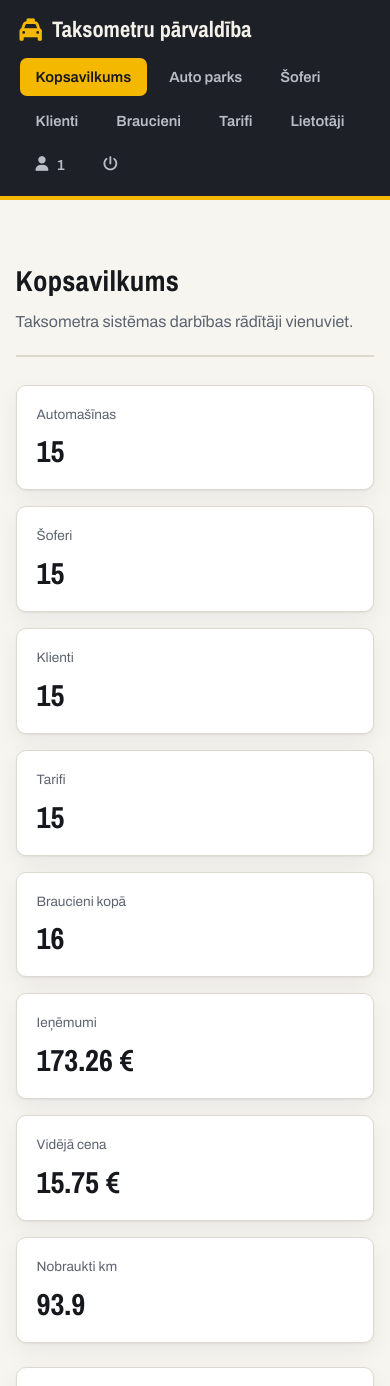
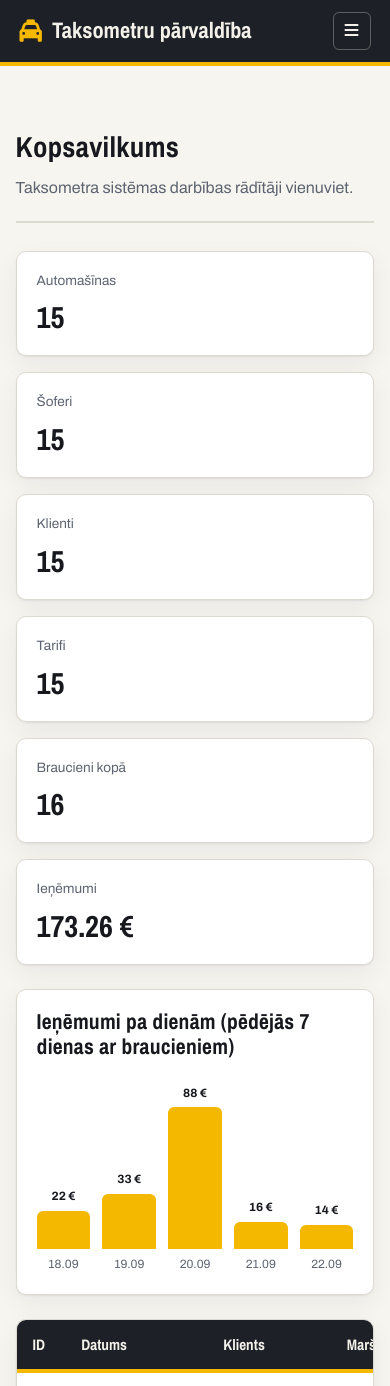
Before and after one commit to gshantop/liepajas_taksometrs, a PHP site: page /admin/main.php in a window 390 px wide. Shown: the top 1386 px of the page. Run offline with PHP 8.4, Linux system fonts and the light colour scheme; the visitor is signed in with stand-in values (Sample User, id 1); data comes from the database, SQL or seed files in the repository.

Commit message:
Pievienoju hamburger menu

```diff
--- a/admin/header.php
+++ b/admin/header.php
@@ -16,7 +16,7 @@ $page = basename($_SERVER["PHP_SELF"]);
     <title>Taksometru pārvaldības sistēma</title>
 
     <!-- style.css atrodas saknes mapē, nevis admin mapē -->
-    <link rel="stylesheet" href="../style.css?v=3">
+    <link rel="stylesheet" href="../style.css?v=4">
 
     <!-- Fonti, kurus izmanto style.css -->
     <link rel="preconnect" href="https://fonts.googleapis.com">
@@ -30,7 +30,12 @@ $page = basename($_SERVER["PHP_SELF"]);
             <i class="fa-solid fa-taxi"></i> Taksometru pārvaldība
         </a>
 
-        <nav>
+        <!-- Hamburgera poga (redzama tikai šaurā ekrānā) -->
+        <button type="button" class="icon-btn" id="burger" aria-label="Izvēlne" aria-expanded="false" aria-controls="admin-nav">
+            <i class="fa-solid fa-bars"></i>
+        </button>
+
+        <nav id="admin-nav">
             <a href="main.php" class="btn <?= $page == 'main.php' ? 'active' : '' ?>">Kopsavilkums</a>
             <a href="autoparks.php" class="btn <?= $page == 'autoparks.php' ? 'active' : '' ?>">Auto parks</a>
             <a href="soferi.php" class="btn <?= $page == 'soferi.php' ? 'active' : '' ?>">Šoferi</a>
@@ -39,7 +44,21 @@ $page = basename($_SERVER["PHP_SELF"]);
             <a href="tarifi.php" class="btn <?= $page == 'tarifi.php' ? 'active' : '' ?>">Tarifi</a>
             <a href="lietotaji.php" class="btn <?= $page == 'lietotaji.php' ? 'active' : '' ?>">Lietotāji</a>
             <a href="#" class="btn"><i class="fa-solid fa-user"></i> <?= htmlspecialchars($_SESSION["lietotajvards_GSHT"]) ?></a>
-            <a href="logout.php" class="btn" aria-label="Iziet"><i class="fas fa-power-off"></i></a>
+            <a href="logout.php" class="btn" aria-label="Iziet"><i class="fas fa-power-off"></i><span class="mob-only"> Iziet</span></a>
         </nav>
     </header>
+
+    <script>
+        (function () {
+            const burger = document.querySelector('#burger')
+            const nav = document.querySelector('#admin-nav')
+
+            burger.addEventListener('click', () => {
+                const open = nav.classList.toggle('open')
+                burger.setAttribute('aria-expanded', open)
+                burger.querySelector('i').className = open ? 'fa-solid fa-xmark' : 'fa-solid fa-bars'
+            })
+        })()
+    </script>
+
     <main>
--- a/admin/main.php
+++ b/admin/main.php
@@ -63,8 +63,6 @@ $kartes = [
     'Tarifi'          => $skaiti['tarifi'],
     'Braucieni kopā'  => $braucieni['kopa'],
     'Ieņēmumi'        => euro($braucieni['ienakumi']),
-    'Vidējā cena'     => euro($braucieni['videja_cena']),
-    'Nobraukti km'    => number_format((float) $braucieni['km'], 1, '.', '')
 ];
 ?>
 
--- a/style.css
+++ b/style.css
@@ -977,6 +977,10 @@ textarea:focus {
     padding: 8px 0;
 }
 
+.mob-only {
+    display: none;
+}
+
 /* ---------- Kājene ---------- */
 footer {
     background: var(--surface);
@@ -1018,9 +1022,30 @@ footer.site {
         gap: 10px;
     }
 
+    header {
+        justify-content: space-between;
+    }
+
     header nav {
+        display: none;
+        flex-direction: column;
+        align-items: stretch;
         width: 100%;
+        gap: 4px;
+        padding-bottom: 8px;
+    }
+
+    header nav.open {
+        display: flex;
+    }
+
+    header nav .btn {
         justify-content: flex-start;
+        padding: 12px 14px;
+    }
+
+    .mob-only {
+        display: inline;
     }
 
     #burger {
```
